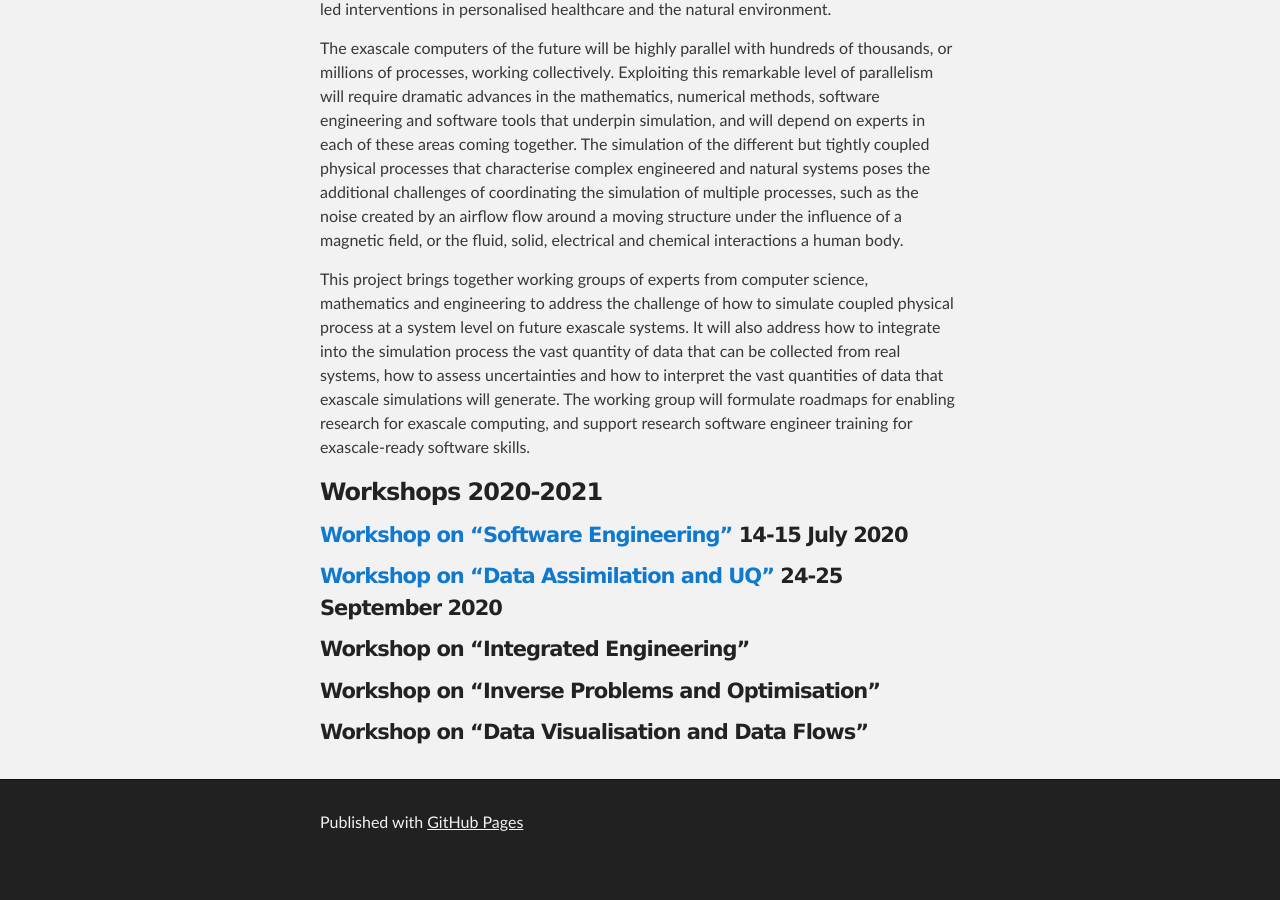
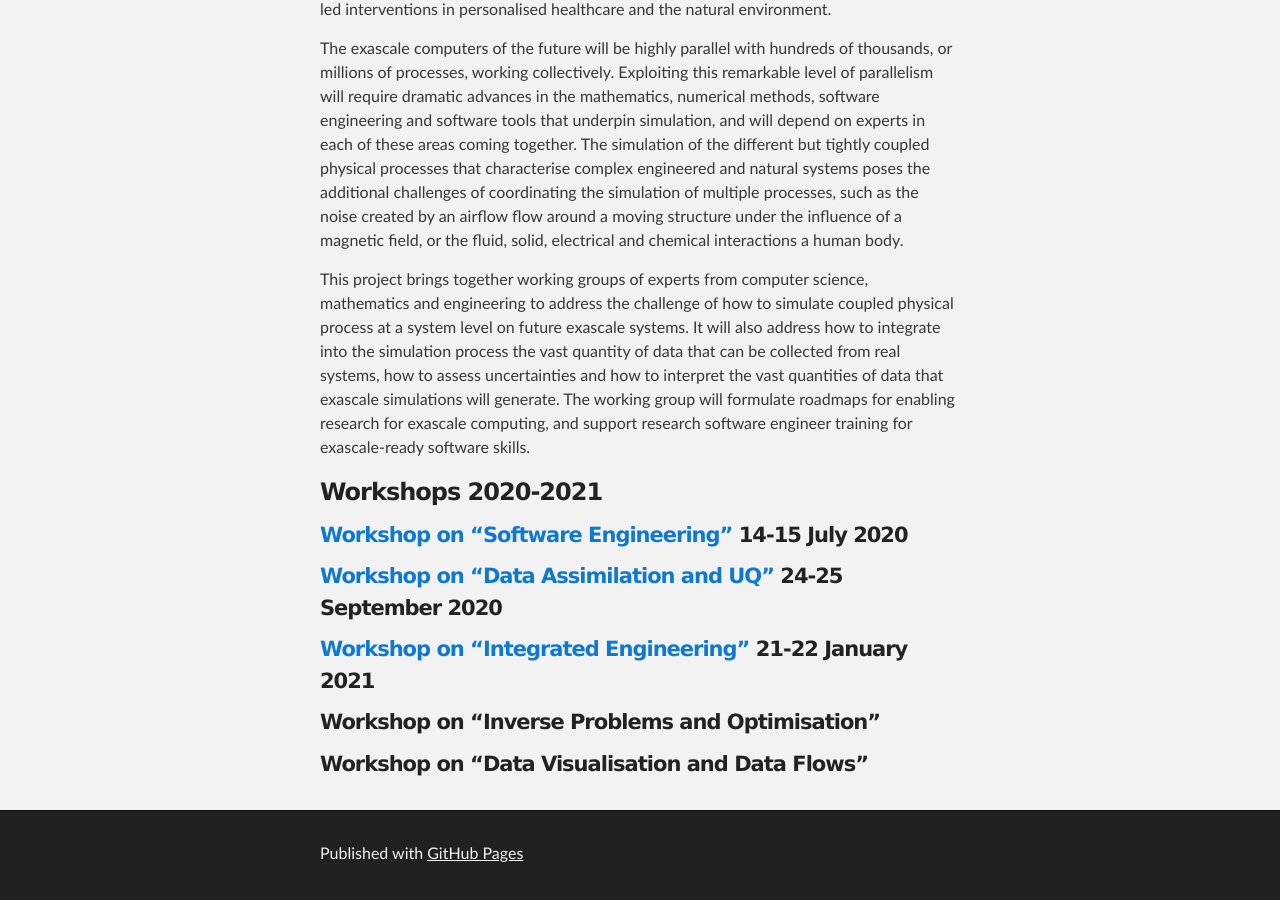
Before and after one commit to Excalibur-SLE/Excalibur-SLE.github.io, a Jekyll site: the page built from index.md, in a window 1280 px wide and 900 px high, scrolled down 676 px. Built offline with Jekyll 4.4.1, drawn with Linux system fonts in a browser that asks for light colours; our own code applies the rules of GitHub Pages for plain Markdown files; before the commit the page ends 1545 px from its top, so only the background shows below that.

Commit message:
Update index

```diff
--- a/index.md
+++ b/index.md
@@ -56,7 +56,7 @@ engineer training for exascale-ready software skills.
 
 #### [Workshop on "Data Assimilation and UQ"](workshop2.html) 24-25 September 2020
 
-#### Workshop on "Integrated Engineering"
+#### [Workshop on "Integrated Engineering"](workshop3.html) 21-22 January 2021
 
 #### Workshop on "Inverse Problems and Optimisation"
 
```
Also changed, not shown: workshop3.md (+1 -1 lines).
